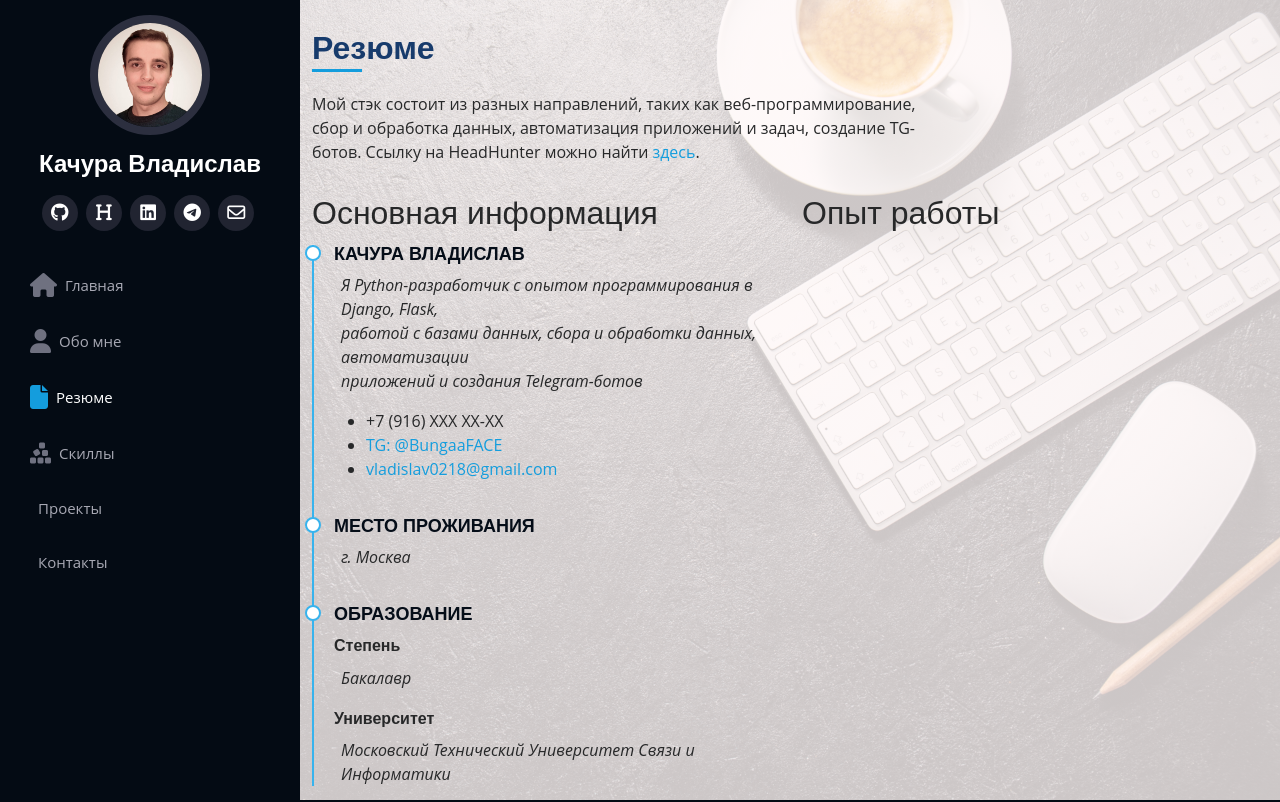
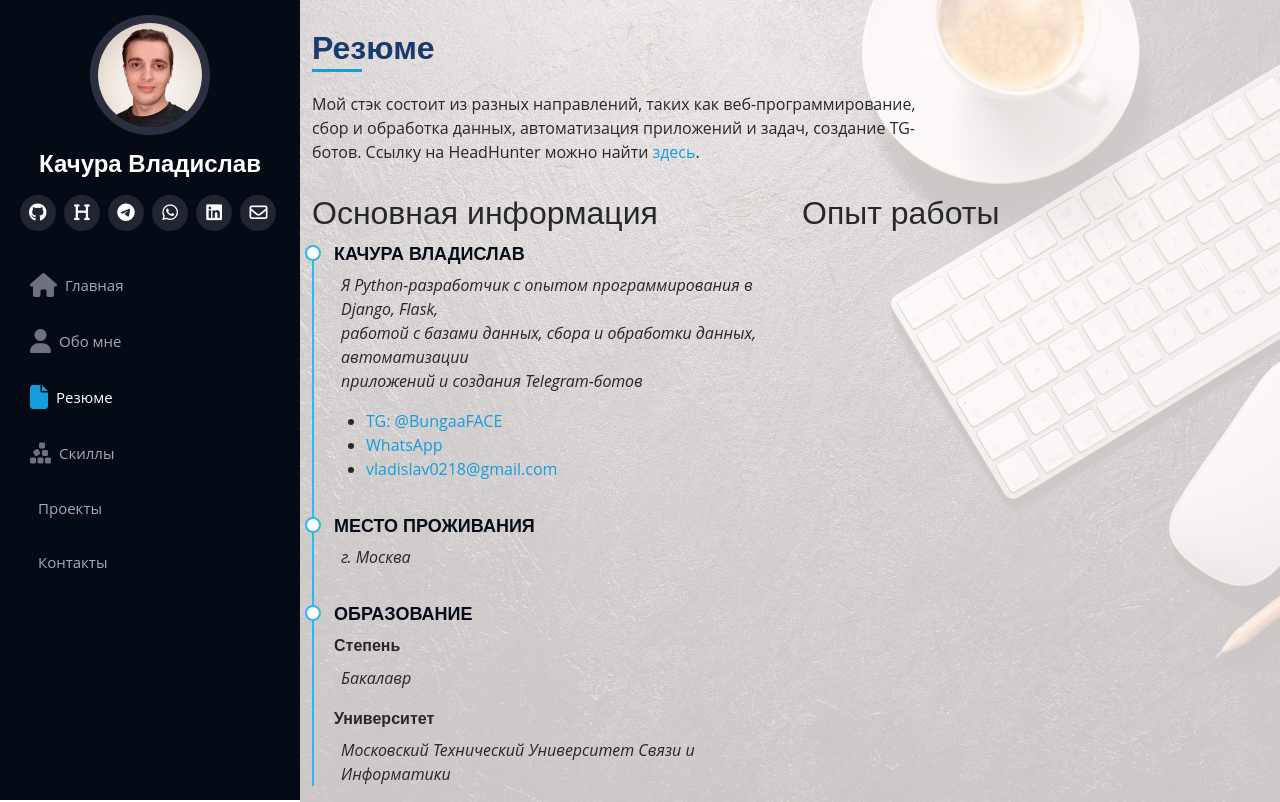
Before and after one commit to BungaaFACE/BungaaPortfolio, a Django app: page /resume/ in a window 1280 px wide. Run offline with Django 5.2, Linux system fonts and the light colour scheme; data that the repository does not hold is empty; some libraries are stand-ins or nearby versions.

Commit message:
change: added skill category deployment change: contact and project links are now opens in new tab change: added whatsapp link change: hidden scrollbar fix: scroll on resume page fix: scroll page design

```diff
--- a/main/templates/main/layout.html
+++ b/main/templates/main/layout.html
@@ -30,13 +30,14 @@
         <div class="d-flex flex-column">
 			<div class="profile">
 				<img src="{% static 'img/profile-img.jpg' %}" alt="" class="img-fluid rounded-circle">
-				<h1 class="text-light"><a href="index.html">Качура Владислав</a></h1>
+				<h1 class="text-light"><a href="{% url 'main:about' %}">Качура Владислав</a></h1>
 				<div class="social-links mt-3 text-center">
-					<a href="https://github.com/BungaaFACE" class="github"><i class="fa-brands fa-github"></i></a>
-					<a href="https://hh.ru/resume/703e5766ff0d1b68230039ed1f4d73546e4d41" class="headhunter"><i class="fa-solid fa-heading"></i></a>
-					<a href="https://www.linkedin.com/in/bungaaface/" class="linkedin"><i class="fa-brands fa-linkedin"></i></a>
-					<a href="https://t.me/BungaaFACE" class="telegram"><i class="fa-brands fa-telegram"></i></a>
-					<a href="mailto:vladislav0218@gmail.com" class="email"><i class="fa-regular fa-envelope"></i></a>
+					<a href="https://github.com/BungaaFACE" target="_blank" class="github"><i class="fa-brands fa-github"></i></a>
+					<a href="https://hh.ru/resume/703e5766ff0d1b68230039ed1f4d73546e4d41" target="_blank" class="headhunter"><i class="fa-solid fa-heading"></i></a>
+					<a href="https://t.me/BungaaFACE" target="_blank" class="telegram"><i class="fa-brands fa-telegram"></i></a>
+					<a href="https://wa.me/qr/FRIDGIOXAAB4N1" target="_blank" class="whatsapp"><i class="fa-brands fa-whatsapp"></i></a>
+					<a href="https://www.linkedin.com/in/bungaaface/" target="_blank" class="linkedin"><i class="fa-brands fa-linkedin"></i></a>
+					<a href="mailto:vladislav0218@gmail.com" target="_blank" class="email"><i class="fa-regular fa-envelope"></i></a>
 				</div>
 			</div>
 
--- a/main/templates/main/resume.html
+++ b/main/templates/main/resume.html
@@ -26,9 +26,9 @@
                         приложений и создания Telegram-ботов
                     </p>
                     <ul>
-                        <li>+7 (916) XXX XX-XX</li>
-                        <li><a href="https://t.me/BungaaFACE" class="telegram">TG: @BungaaFACE</a></li>
-                        <li><a href="mailto:vladislav0218@gmail.com" class="email">vladislav0218@gmail.com</a></li>
+                        <li><a href="https://t.me/BungaaFACE" target="_blank" class="telegram">TG: @BungaaFACE</a></li>
+                        <li><a href="https://wa.me/qr/FRIDGIOXAAB4N1" target="_blank" class="telegram">WhatsApp</a></li>
+                        <li><a href="mailto:vladislav0218@gmail.com" target="_blank" class="email">vladislav0218@gmail.com</a></li>
                     </ul>
                 </div>
 
@@ -63,7 +63,7 @@
                 <h5>Проекты</h5>
                     {% for proj in exp.experienceproject_set.all %}
                         {% if proj.link %}
-                        <h6><a href="{{ proj.link }}">{{ proj.name }}</a></h6>
+                        <h6><a href="{{ proj.link }}" target="_blank">{{ proj.name }}</a></h6>
                         {% else %}
                         <h6>{{ proj.name }}</h6>
                         {% endif %}
--- a/static/css/styles.css
+++ b/static/css/styles.css
@@ -31,14 +31,18 @@ h1, h2, h3, h4, h5, h6 {
     }
 }
 
+::-webkit-scrollbar {
+    display: none;
+}
+
 /*--------------------------------------------------------------
 # Sections General
 --------------------------------------------------------------*/
 section {
     /* padding: 60px 0; */
-    overflow: hidden;
+    /* overflow: hidden; */
     width: 100%;
-    height: 100vh;
+    min-height: 100vh;
     background: linear-gradient(rgba(255, 248, 248, 0.8), rgba(255, 248, 248, 0.8)), url("../img/main-page-bg-1920-1080.jpg") top center;
     background-size: cover;
 }
```
Also changed, not shown: main/management/commands/add_skills.py (+12 -0 lines).
